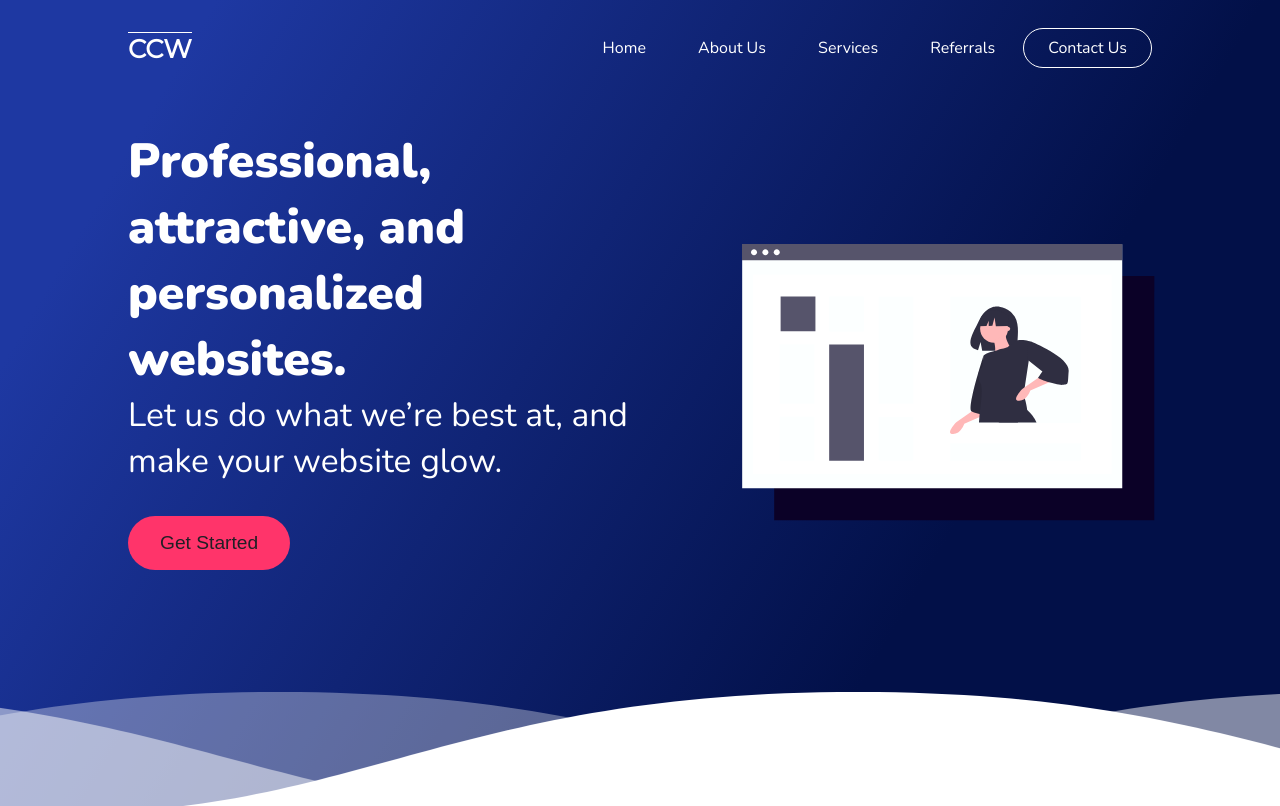
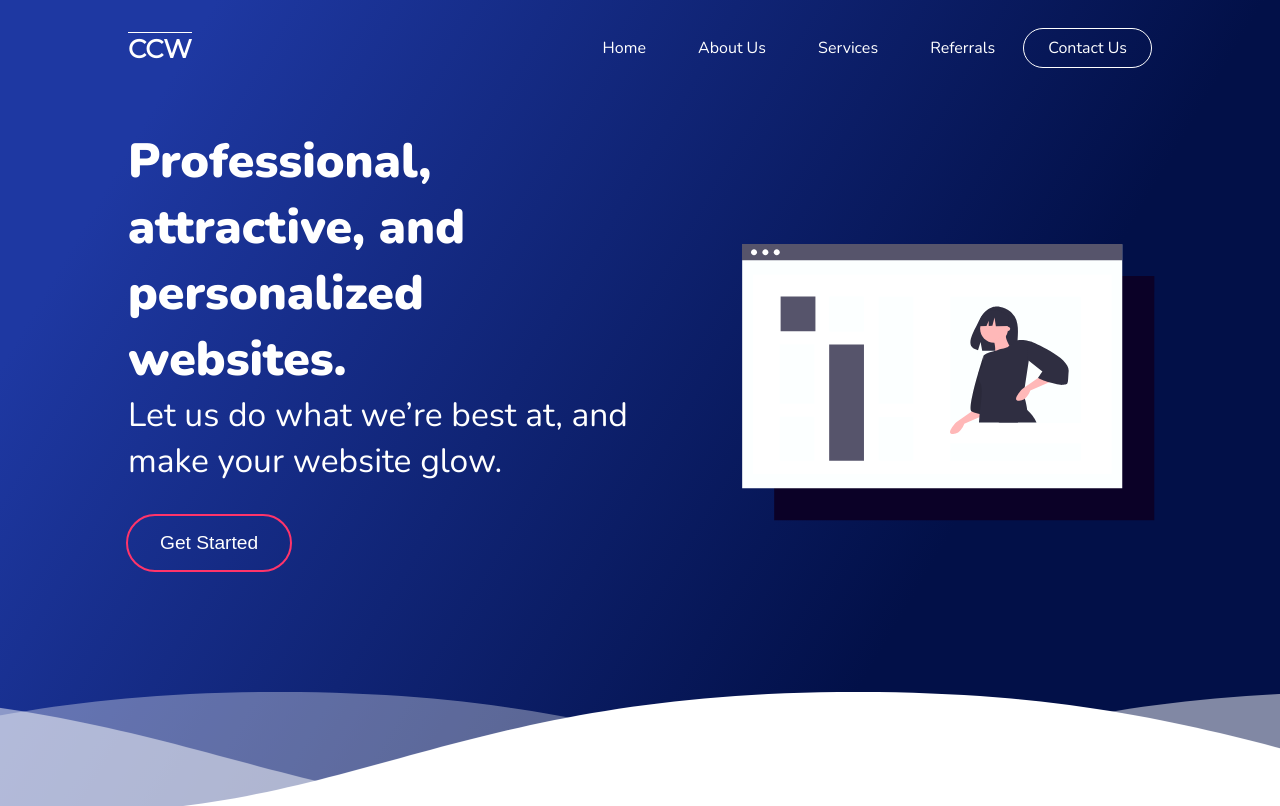
Before and after one commit to Tiqur/CopyCraftedWeb, a website: page index.html in a window 1280 px wide. Shown: the top 806 px of the page. Drawn offline with nearby package versions, Linux system fonts and the light colour scheme.

Commit message:
change hero button style

```diff
--- a/styles/_hero.scss
+++ b/styles/_hero.scss
@@ -78,8 +78,9 @@
     max-width: 100%;
 
     button {
-      background: variables.$red;
-      color: variables.$text-dark;
+      background: none;
+      outline: 2px solid variables.$red;
+      color: variables.$text-light;
       padding: clamp(0.4rem, 2vw, 1rem) clamp(0.8rem, 4vw, 2rem); border-radius: variables.$border-radius;
       border: none;
       transition: all 400ms variables.$quick-bezier;
```
Also changed, not shown: dist/main.css, 1 other file.
